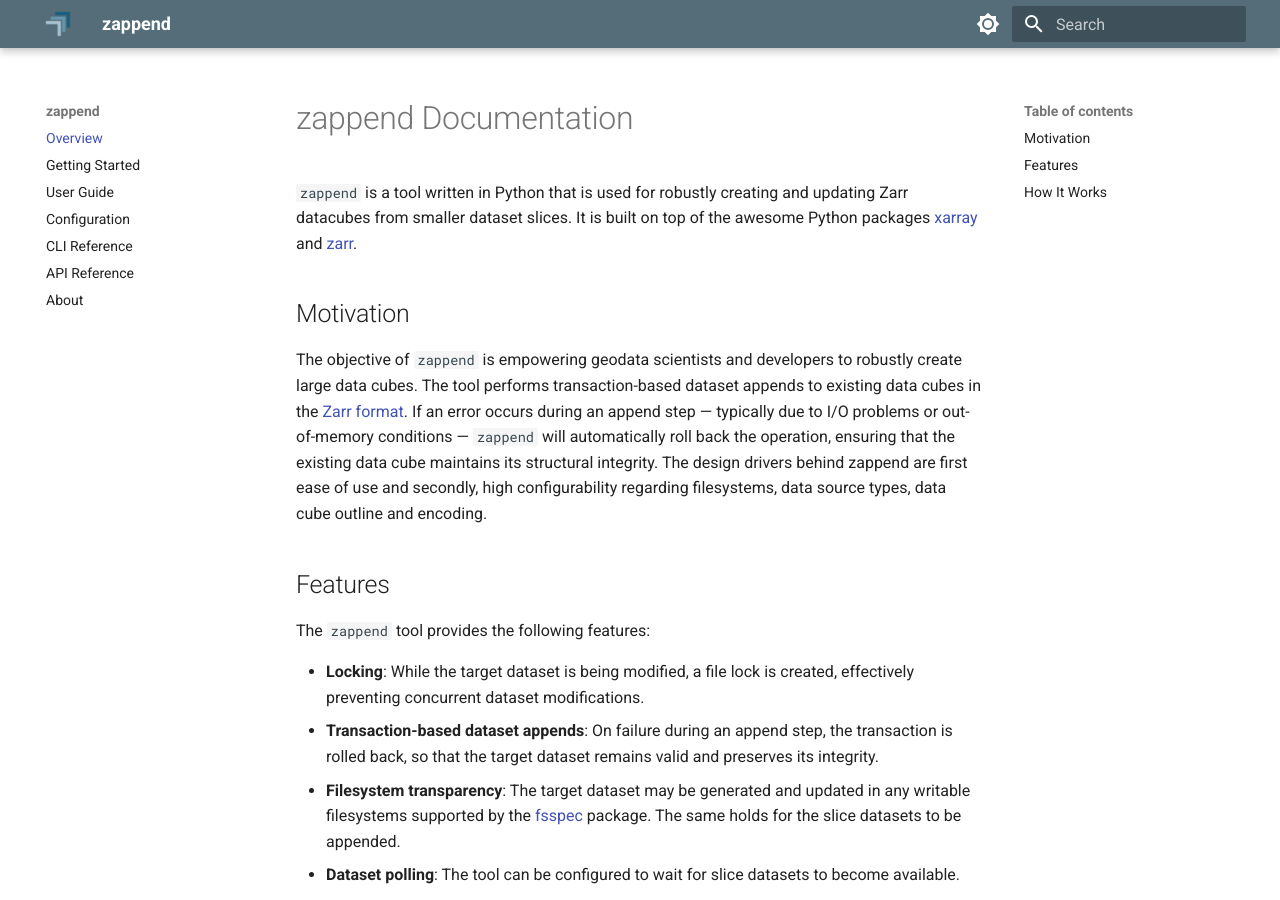
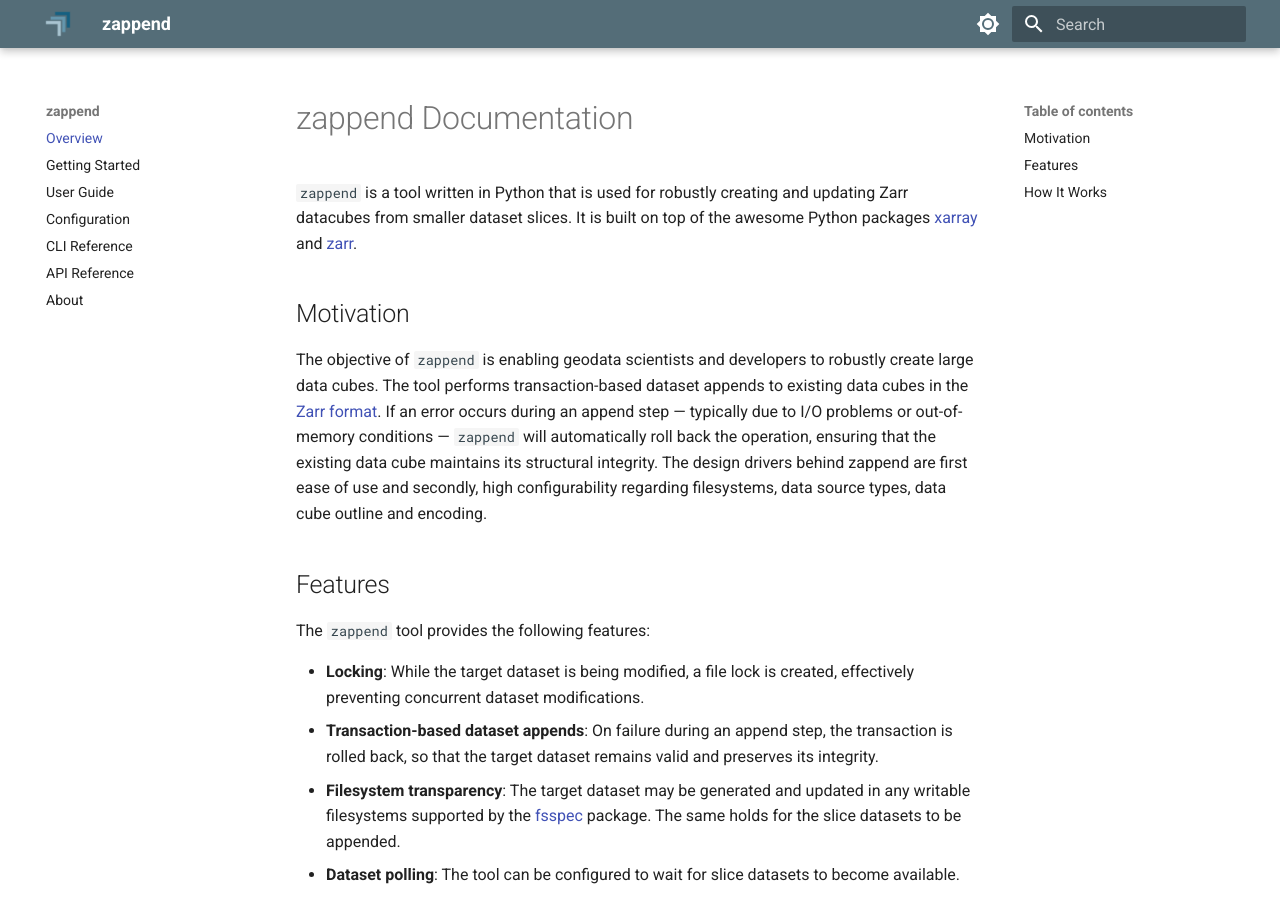
Before and after one commit to bcdev/zappend, an MkDocs documentation site: the page built from docs/index.md, in a window 1280 px wide and 900 px high. Built offline with MkDocs 1.6.1 and Material for MkDocs 9.7.7, drawn with Linux system fonts in a browser that asks for light colours.

Commit message:
polish intro text

```diff
--- a/docs/index.md
+++ b/docs/index.md
@@ -8,7 +8,7 @@ awesome Python packages [xarray](https://docs.xarray.dev/) and [zarr](https://za
 
 ## Motivation
 
-The objective of `zappend` is empowering geodata scientists and developers to
+The objective of `zappend` is enabling geodata scientists and developers to
 robustly create large data cubes. The tool performs transaction-based dataset
 appends to existing data cubes in the
 [Zarr format](https://zarr.readthedocs.io/en/stable/spec/v2.html). If an error
```
Also changed, not shown: README.md (+1 -1 lines).
